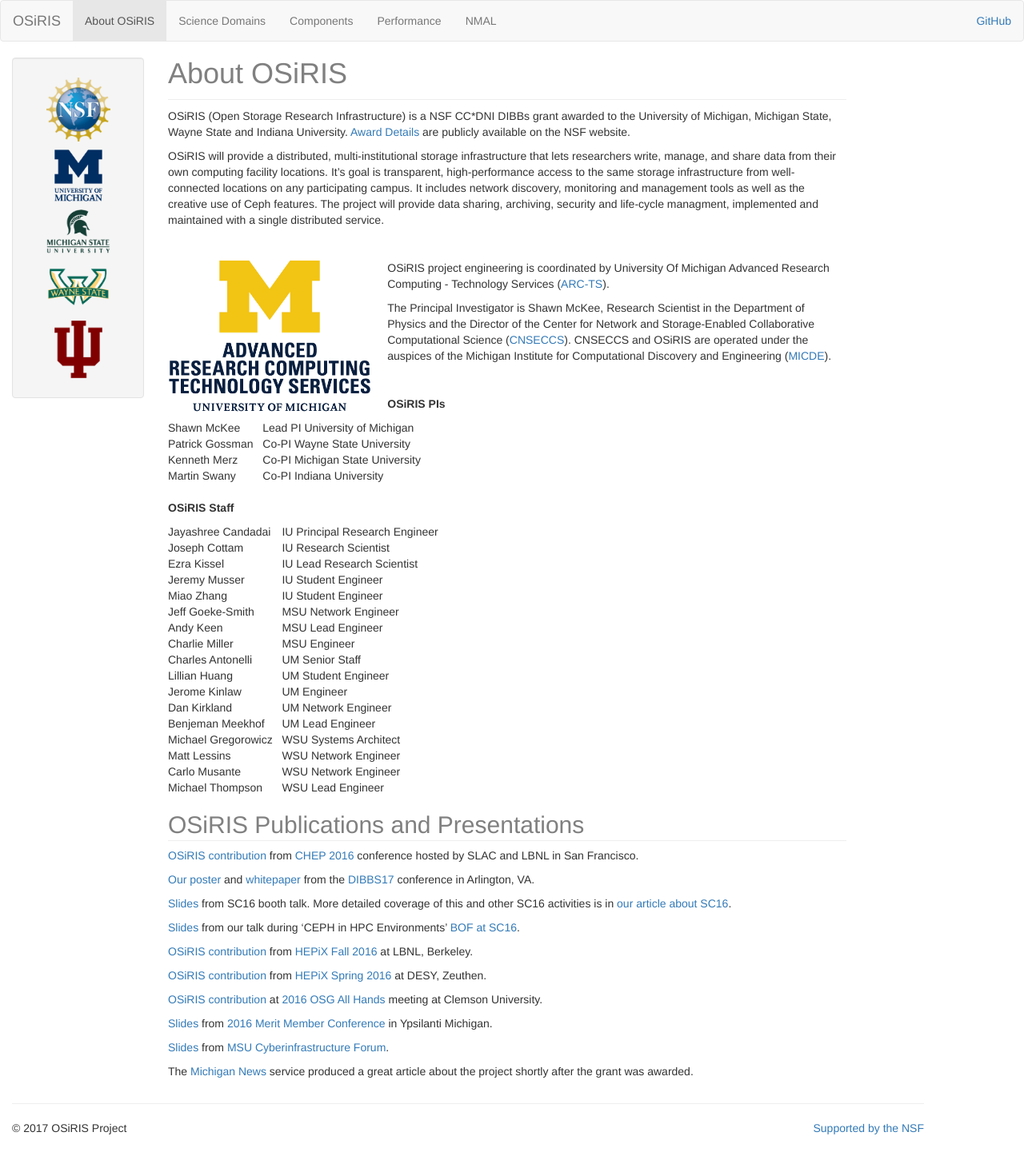
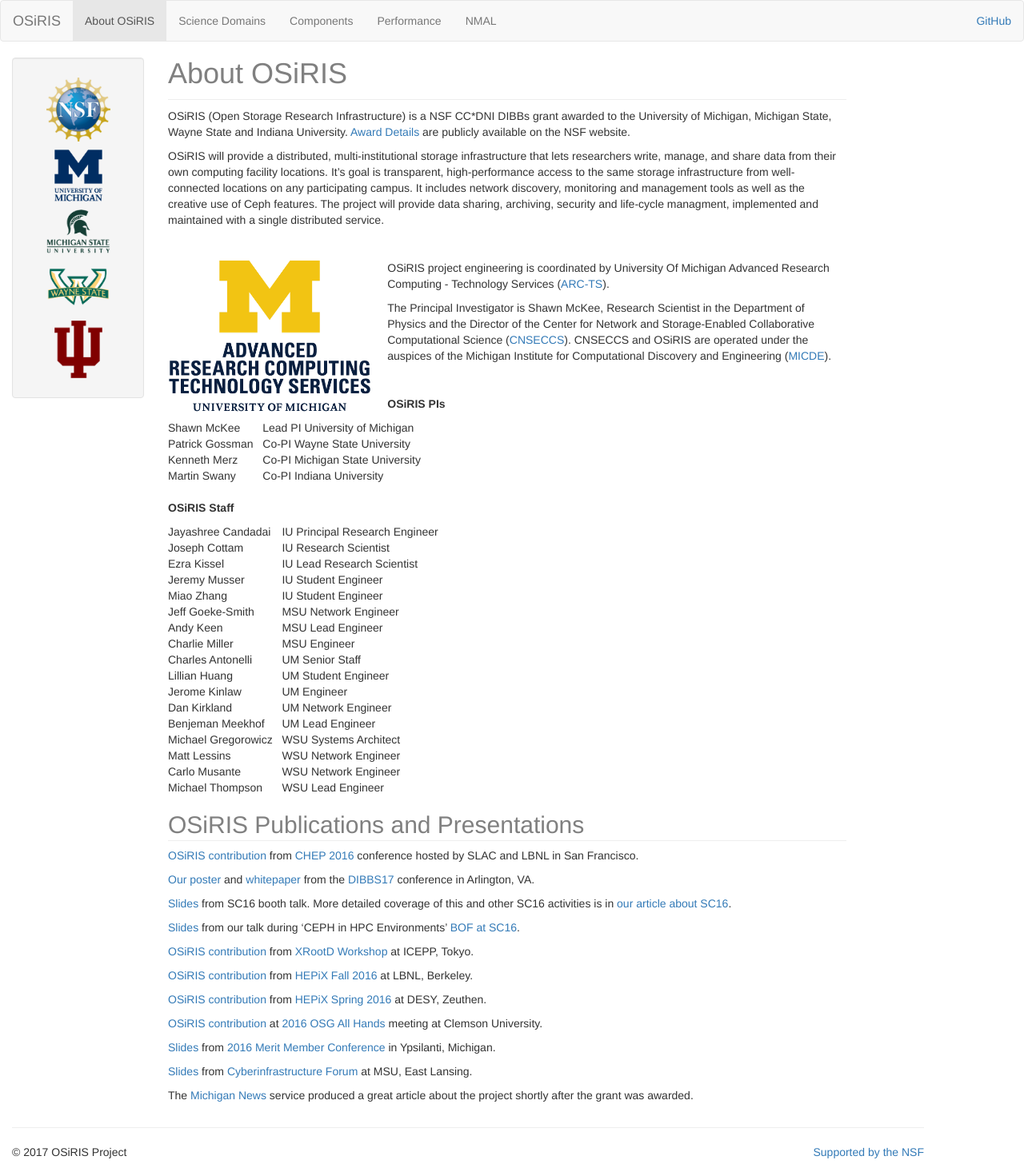
Before and after one commit to MI-OSiRIS/mi-osiris.github.io, a Jekyll site: the page built from about.md, in a window 1280 px wide. Shown: the whole page at 80% size. Built offline with Jekyll 4.4.1, drawn with Linux system fonts in a browser that asks for light colours; before the commit the page ends 1431 px from its top, so only the background shows below that.

Commit message:
Add XrootD workshop to presentation list

```diff
--- a/about.md
+++ b/about.md
@@ -58,14 +58,16 @@
 
 <a href="https://www.msi.umn.edu/sites/default/files/6-BenMeekhof-SC16-Ceph-BOF.pdf">Slides</a> from our talk during 'CEPH in HPC Environments' <a href="https://www.msi.umn.edu/sc16Ceph">BOF at SC16</a>.
 
+<a href="https://indico.cern.ch/event/523410/contributions/2355721/">OSiRIS contribution</a> from <a href="https://indico.cern.ch/event/523410/overview">XRootD Workshop</a> at ICEPP, Tokyo.
+
 <a href="https://indico.cern.ch/event/531810/contributions/2326471/">OSiRIS contribution</a> from <a href="https://indico.cern.ch/event/531810/overview">HEPiX Fall 2016</a> at LBNL, Berkeley.
 
 <a href="https://indico.cern.ch/event/466991/contributions/1143627/">OSiRIS contribution</a> from <a href="https://indico.cern.ch/event/466991/">HEPiX Spring 2016</a> at DESY, Zeuthen.
 
 [OSiRIS contribution](https://indico.fnal.gov/contributionDisplay.py?contribId=30&confId=10571) at <a href="https://indico.fnal.gov/conferenceDisplay.py?ovw=True&confId=10571">2016 OSG All Hands</a> meeting at Clemson University.
 
-[Slides]({{ASSET_PATH}}/slides/MMC OSiRIS Overview.pdf) from [2016 Merit Member Conference](https://www.merit.edu/mmc-agenda-detail/#osiris) in Ypsilanti Michigan.
+[Slides]({{ASSET_PATH}}/slides/MMC OSiRIS Overview.pdf) from [2016 Merit Member Conference](https://www.merit.edu/mmc-agenda-detail/#osiris) in Ypsilanti, Michigan.
 
-[Slides]({{ASSET_PATH}}/slides/MSU-CI-Conf.pdf) from [MSU Cyberinfrastructure Forum](https://vprgs.msu.edu/ci-forum/2016/agenda).
+[Slides]({{ASSET_PATH}}/slides/MSU-CI-Conf.pdf) from [Cyberinfrastructure Forum](https://vprgs.msu.edu/ci-forum/2016/agenda) at MSU, East Lansing.
 
 The [Michigan News](http://ns.umich.edu/new/releases/23151-big-data-5m-to-widen-bottleneck-to-discovery) service produced a great article about the project shortly after the grant was awarded.
```
